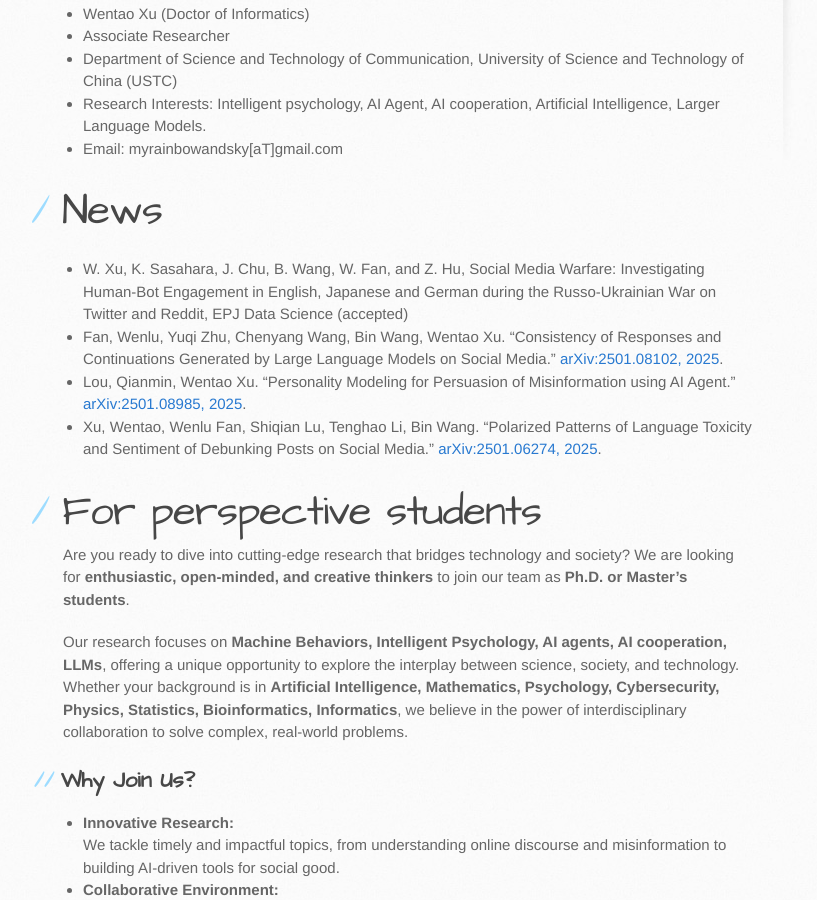
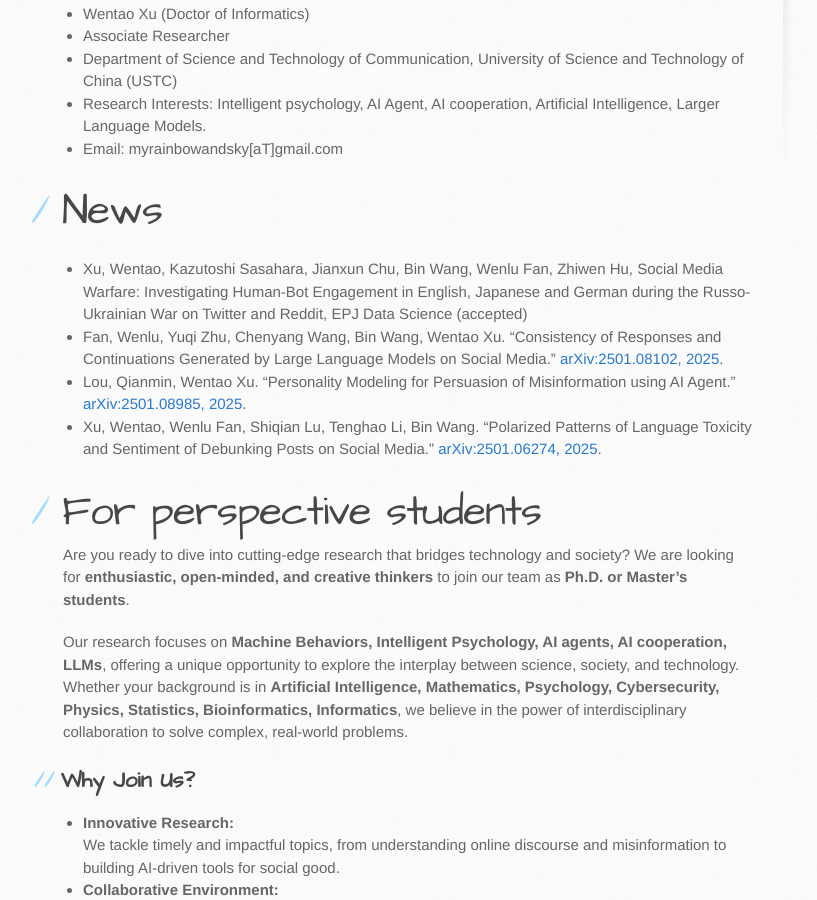
Before and after one commit to myrainbowandsky/myrainbowandsky.github.io, a Jekyll site: the page built from index.md, in a window 1280 px wide and 900 px high, scrolled down 542 px. Shown: the whole window, without its empty margins (107-924 px from the left). Built offline with Jekyll 4.4.1, drawn with Linux system fonts in a browser that asks for light colours; the repository's description, which GitHub fills in, is left out.

Commit message:
Update index.md

```diff
--- a/index.md
+++ b/index.md
@@ -17,7 +17,7 @@
 * Email: myrainbowandsky[aT]gmail.com
 
 # News
-* W. Xu, K. Sasahara, J. Chu, B. Wang, W. Fan, and Z. Hu, Social Media Warfare: Investigating Human-Bot Engagement in English, Japanese and German during the Russo-Ukrainian War on Twitter and Reddit, EPJ Data Science (accepted)
+* Xu, Wentao, Kazutoshi Sasahara, Jianxun Chu, Bin Wang, Wenlu Fan, Zhiwen Hu, Social Media Warfare: Investigating Human-Bot Engagement in English, Japanese and German during the Russo-Ukrainian War on Twitter and Reddit, EPJ Data Science (accepted)
 * Fan, Wenlu, Yuqi Zhu, Chenyang Wang, Bin Wang, Wentao Xu. "Consistency of Responses and Continuations Generated by Large Language Models on Social Media." [arXiv:2501.08102, 2025](https://arxiv.org/abs/2501.08102).
 * Lou, Qianmin, Wentao Xu. "Personality Modeling for Persuasion of Misinformation using AI Agent." [arXiv:2501.08985, 2025](https://arxiv.org/abs/2501.08985).
 * Xu, Wentao, Wenlu Fan, Shiqian Lu, Tenghao Li, Bin Wang. "Polarized Patterns of Language Toxicity and Sentiment of Debunking Posts on Social Media." [arXiv:2501.06274, 2025](https://arxiv.org/abs/2501.06274).
```
